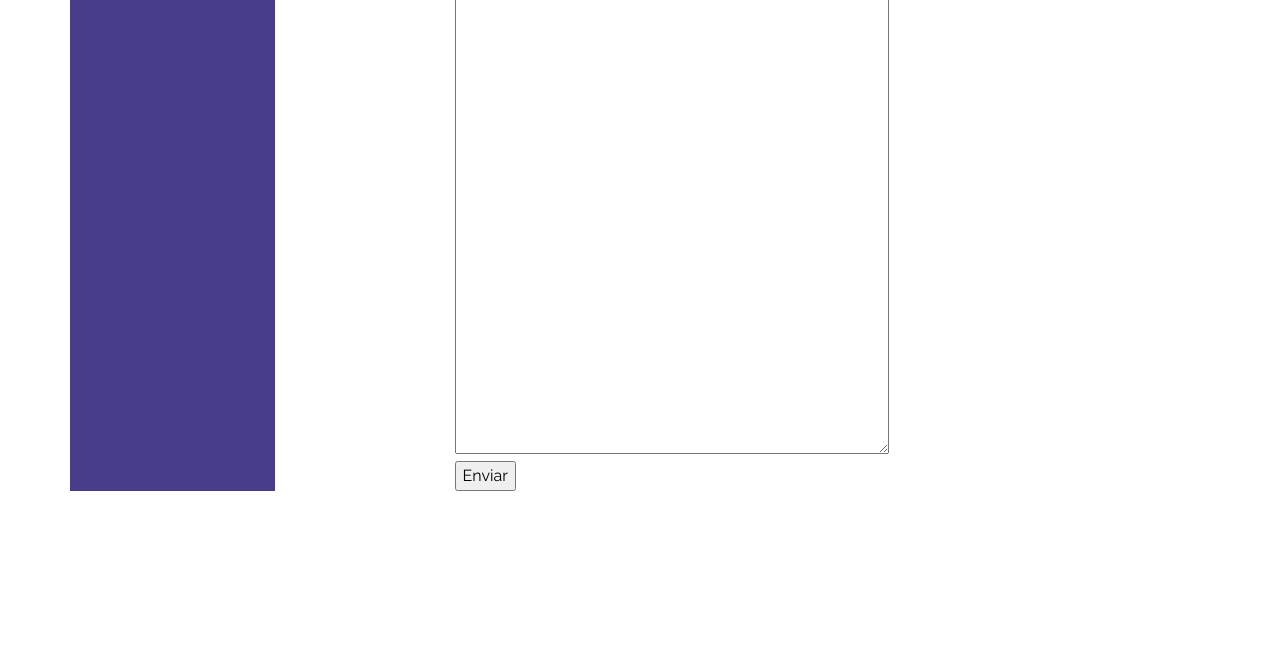
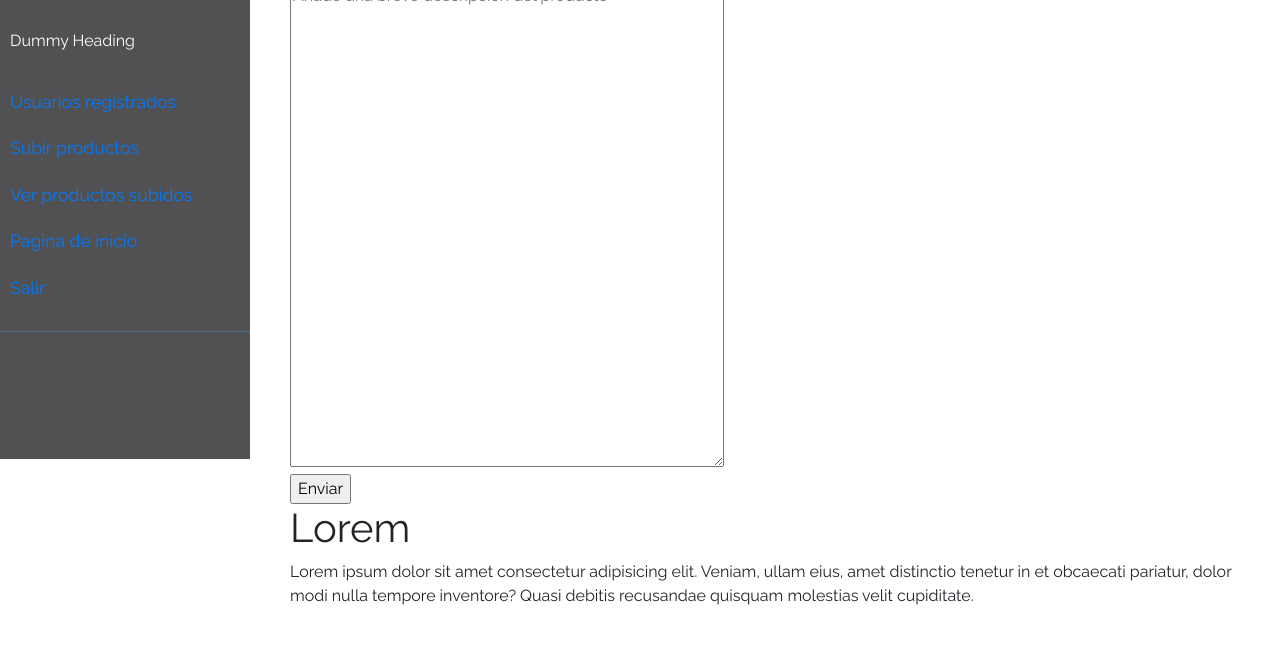
Before and after one commit to SantiagoVegaQueue/GlobalLabIII, a PHP site: page /panel_admin.php in a window 1280 px wide. Shown: the part 341-1005 px from the top of the page. Before the commit the page ends 832 px from the top, so only its background shows below. Run offline with PHP 8.4, Linux system fonts and the light colour scheme; a user stored in the database is signed in.

```diff
--- a/panel_admin.php
+++ b/panel_admin.php
@@ -12,23 +12,6 @@
     <title>PANEL ADMIN</title>
 </head>
 <body>
-            <!-- START SIDE BAR-->
-<div class="container mx-auto">
-    <div class="row">
-        <div class="d-flex">
-                <div id="sidebar-container">
-                    <div class="logo">
-                        <h4>Cortex Empresario</h4>
-                    </div>
-                    <div class="menu">
-                        <a href="#"class="d-block"><i class="icon ion-md-people"></i>Usarios</a>
-                        <a href="#"class="d-block"><i class="icon ion-md-appstore"></i></i>Subir productos</a>
-                        <a href="#"class="d-block"><i class="icon ion-md-contact"></i>Perfil</a>
-                        <a href="index.php"class="d-block"><i class="icon ion-md-home"></i>Página de inicio</a>
-                    </div>
-                </div>
-        </div>
-                    <!-- FINISH SIDE BAR-->
         <?php
             if(!isset($_SESSION["useradmin"])){
                 echo "No tiene permiso";
@@ -36,14 +19,34 @@
                 die();
             }
         ?>
-            <div class="contenido">
-                <section>
-                    <div class="container">
-                        <div class="row">
-                            <div class="col-md-4">
+    <div class="wrapper">
+        <!-- Sidebar -->
+        <nav id="sidebar">
+            <div class="sidebar-header">
+            <img src="https://img.icons8.com/color/96/000000/admin-settings-male.png"/>
+            </div>
 
-                            </div>
-                            <div class="col-md-8 mx-auto">
+        <ul class="list-unstyled components">
+            <p>Dummy Heading</p>
+            <li>
+                <a href="#">Usuarios registrados</a>
+            </li>
+            <li>
+                <a href="#">Subir productos</a>
+            </li>
+            <li>
+                <a href="#">Ver productos subidos</a>
+            </li>
+            <li>
+                <a href="#">Pagina de inicio</a>
+            </li>
+            <li>
+                <a href="logout.php">Salir</a>
+            </li>
+        </ul>
+        </nav>
+
+        <div id="content">
             <h1>PANEL ADMIN</h1>
                 <form action="subir_productos.php" id="formUpload" method="POST" enctype="multipart/form-data">
                     <h2>Subir productos</h2><br>
@@ -56,10 +59,10 @@
                              <textarea name="descripcion" id="descripcion" cols="50" rows="20" placeholder="Añade una breve descripción del producto"></textarea><br>
                              <input type="submit" value="Enviar">
                 </form>
+                <h1>Lorem</h1>
+                <p>Lorem ipsum dolor sit amet consectetur adipisicing elit. Veniam, ullam eius, amet distinctio tenetur in et obcaecati pariatur, dolor modi nulla tempore inventore? Quasi debitis recusandae quisquam molestias velit cupiditate.</p>
         </div>
-                        </div>
-                    </div>
-                </section>
+
     </div>
     </div>
 
--- a/style.css
+++ b/style.css
@@ -58,6 +58,57 @@ body, html{
 .link_operacion,a:link,a:visited,a:active{
     text-decoration: none;
 }
+
+.wrapper {
+    display: flex;
+    align-items: stretch;
+}
+
+#sidebar {
+    width: 250px;
+    position: fixed;
+    top: 0;
+    left: 0;
+    height: 100vh;
+    z-index: 999;
+    background: #515052;
+    color: #fff;
+    transition: all 0.3s;
+}
+#sidebar .sidebar-header {
+    padding: 20px;
+    background: #515052;
+    text-align: center;
+}
+
+#sidebar ul.components {
+    padding: 20px 0;
+    border-bottom: 1px solid #47748b;
+}
+
+#sidebar ul p {
+    color: #fff;
+    padding: 10px;
+}
+
+#sidebar ul li a {
+    padding: 10px;
+    font-size: 1.1em;
+    display: block;
+}
+#sidebar ul li a:hover {
+    color: #7386D5;
+    background: #fff;
+}
+#content {
+    width: calc(100% - 250px);
+    padding: 40px;
+    min-height: 100vh;
+    transition: all 0.3s;
+    position: absolute;
+    top: 0;
+    right: 0;
+}
 /*
 .border{
     width: 300px;
```
Lines whose indentation alone changed are shown as unchanged.
